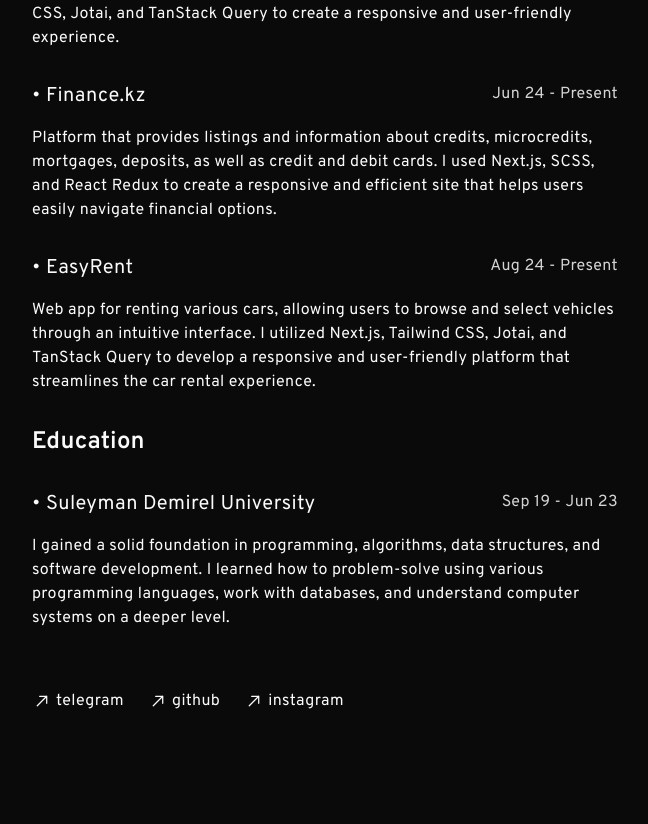
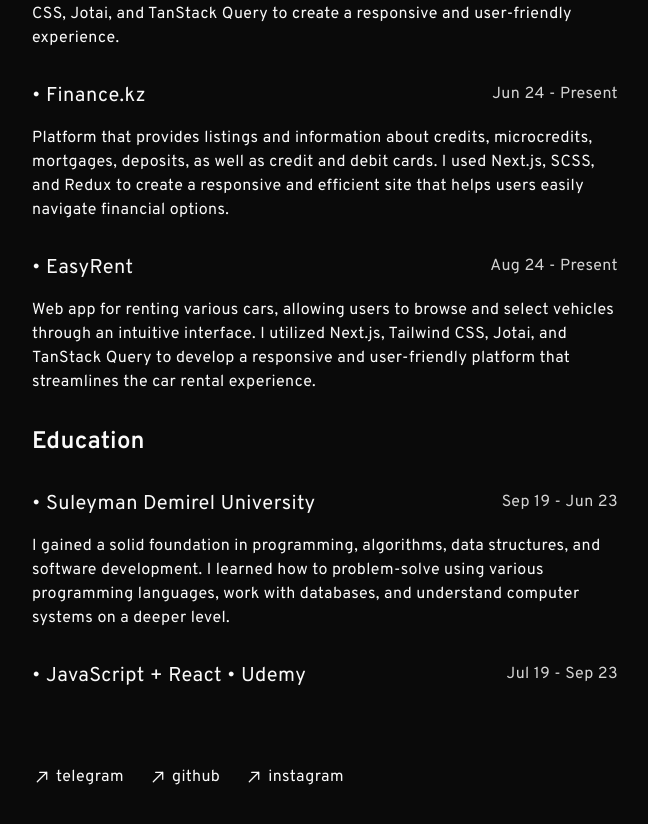
Before and after one commit to ye1sultan/portfolio, a Next.js app: page /experience in a window 1280 px wide. Shown: the part 282-1106 px from the top of the page, without its empty margins (315-963 px from the left). Before the commit the page ends 1035 px from the top, so only its background shows below. Built offline with nearby package versions, Linux system fonts and the light colour scheme.

Commit message:
feat: use stored data

```diff
--- a/src/app/(pages)/experience/page.tsx
+++ b/src/app/(pages)/experience/page.tsx
@@ -1,37 +1,32 @@
 import { BlogItem } from "@/shared/components/blog-item";
 import { Title } from "@/shared/components/title";
+import { education, experience } from "@/shared/data/const";
 
 const Blog = () => {
   return (
     <>
       <div className="flex flex-col gap-8">
         <Title text="Experience" />
-        <BlogItem
-          name="Qtap"
-          date="Jan 24 - Jun 24"
-          link="https://qtap.kz/"
-          description="Web app, that allows users to store personal info in customizable tiles (video, audio, text, links, photos) with a minimalistic design. I used Next.js, Tailwind CSS, Jotai, and TanStack Query to create a responsive and user-friendly experience."
-        />
-        <BlogItem
-          name="Finance.kz"
-          date="Jun 24 - Present"
-          link="https://finance.kz/"
-          description="Platform that provides listings and information about credits, microcredits, mortgages, deposits, as well as credit and debit cards. I used Next.js, SCSS, and React Redux to create a responsive and efficient site that helps users easily navigate financial options."
-        />
-        <BlogItem
-          name="EasyRent"
-          date="Aug 24 - Present"
-          link="https://easyrent.one"
-          description="Web app for renting various cars, allowing users to browse and select vehicles through an intuitive interface. I utilized Next.js, Tailwind CSS, Jotai, and TanStack Query to develop a responsive and user-friendly platform that streamlines the car rental experience."
-        />
+        {experience.map((item, index) => (
+          <BlogItem
+            key={index}
+            name={item.name}
+            date={item.date}
+            link={item.link}
+            description={item.description}
+          />
+        ))}
         <div className="flex flex-col gap-8">
           <Title text="Education" />
-          <BlogItem
-            name="Suleyman Demirel University"
-            date="Sep 19 - Jun 23"
-            link="https://sdu.edu.kz/language/en/"
-            description="I gained a solid foundation in programming, algorithms, data structures, and software development. I learned how to problem-solve using various programming languages, work with databases, and understand computer systems on a deeper level."
-          />
+          {education.map((item, index) => (
+            <BlogItem
+              key={index}
+              name={item.name}
+              date={item.date}
+              link={item.link}
+              description={item.description}
+            />
+          ))}
         </div>
       </div>
     </>
```
